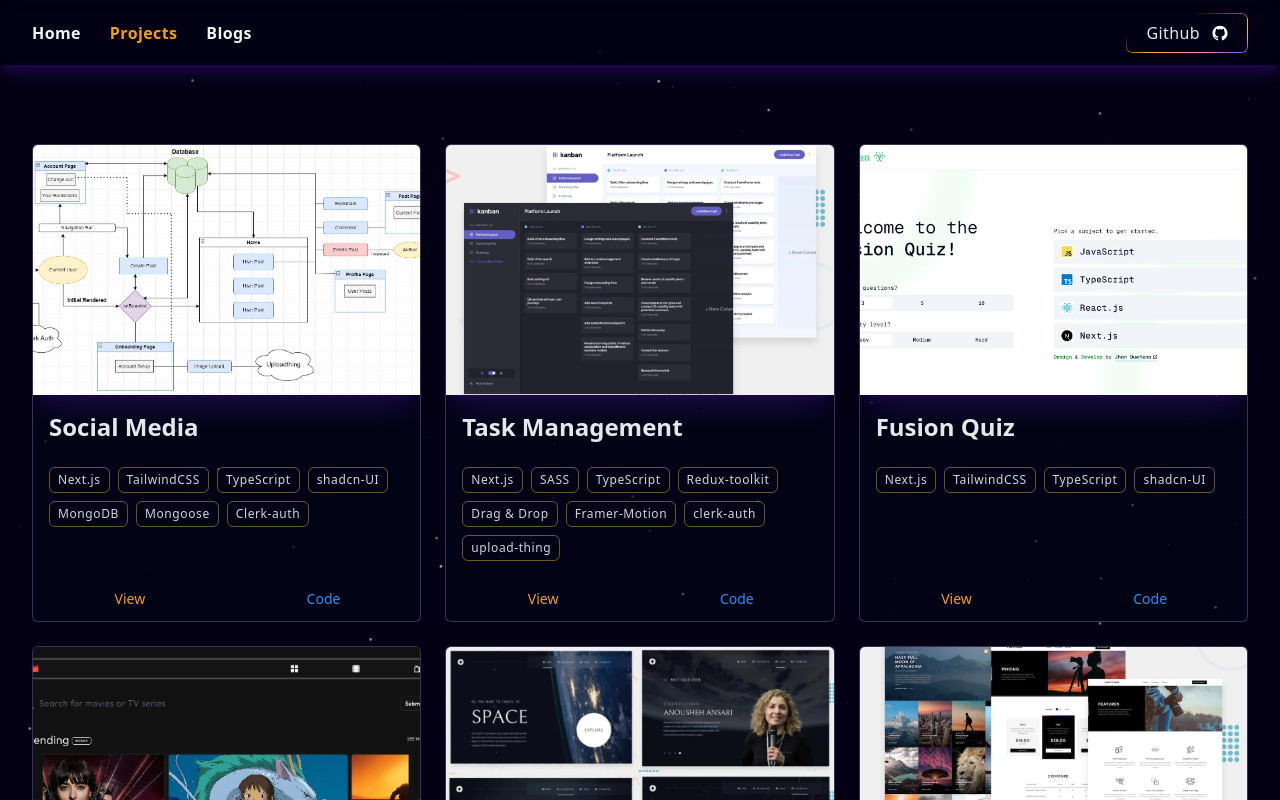
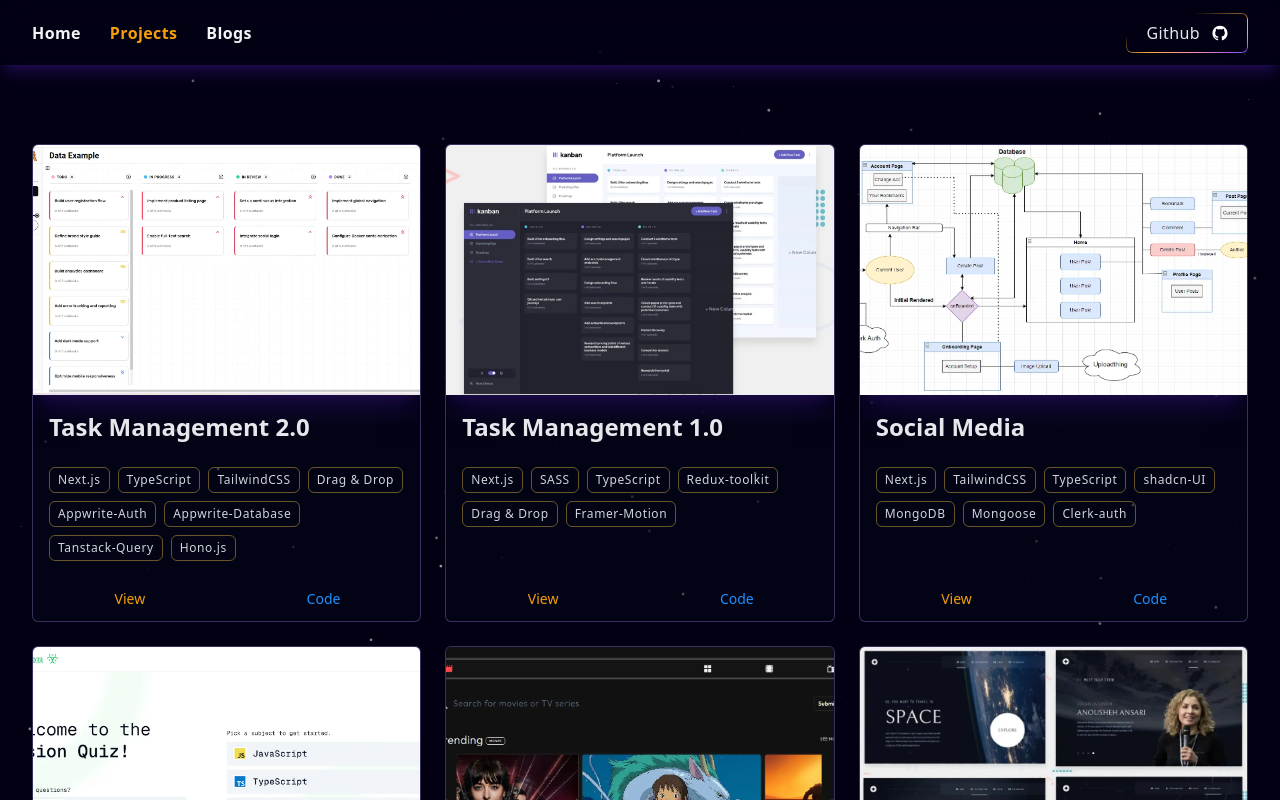
Before and after one commit to okayda/next-portfolio-upgrade, a Next.js app: page /projects in a window 1280 px wide. Shown: the top 800 px of the page. Built offline with nearby package versions, Linux system fonts and the light colour scheme.

Commit message:
Add task management 2.0

```diff
--- a/constants/index.ts
+++ b/constants/index.ts
@@ -130,6 +130,38 @@ export const skills = [
 
 export const projects = [
   {
+    view: "https://task-management-2-0.vercel.app/",
+    code: "https://github.com/okayda/full-stack-task-management-2.0",
+    img: "/assets/taskManagementv2.webp",
+    technologies: [
+      "Next.js",
+      "TypeScript",
+      "TailwindCSS",
+      "Drag & Drop",
+      "Appwrite-Auth",
+      "Appwrite-Database",
+      "Tanstack-Query",
+      "Hono.js",
+    ],
+    title: "Task Management 2.0",
+  },
+
+  {
+    view: "https://task-management-jhon-quenano.vercel.app/",
+    code: "https://github.com/okayda/task-management",
+    img: "/assets/taskManagementv1.webp",
+    technologies: [
+      "Next.js",
+      "SASS",
+      "TypeScript",
+      "Redux-toolkit",
+      "Drag & Drop",
+      "Framer-Motion",
+    ],
+    title: "Task Management 1.0",
+  },
+
+  {
     view: "https://next-crud-operations.vercel.app/",
     code: "https://github.com/okayda/next-crud-operations",
     img: "/assets/socialMedia.webp",
@@ -143,23 +175,6 @@ export const projects = [
       "Clerk-auth",
     ],
     title: "Social Media",
-  },
-
-  {
-    view: "https://task-management-jhon-quenano.vercel.app/",
-    code: "https://github.com/okayda/task-management",
-    img: "/assets/taskManagement.webp",
-    technologies: [
-      "Next.js",
-      "SASS",
-      "TypeScript",
-      "Redux-toolkit",
-      "Drag & Drop",
-      "Framer-Motion",
-      "clerk-auth",
-      "upload-thing",
-    ],
-    title: "Task Management",
   },
 
   {
```
Also changed, not shown: public/assets/taskManagementv1.webp (renamed from public/assets/taskManagement.webp), public/assets/taskManagementv2.webp (added).
